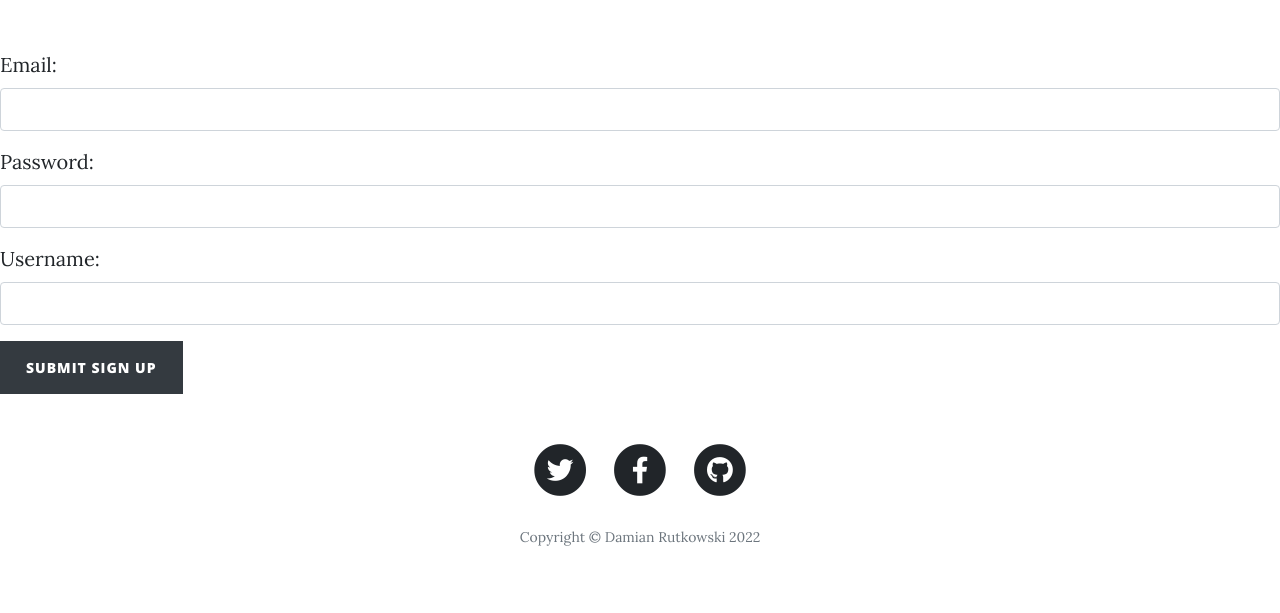
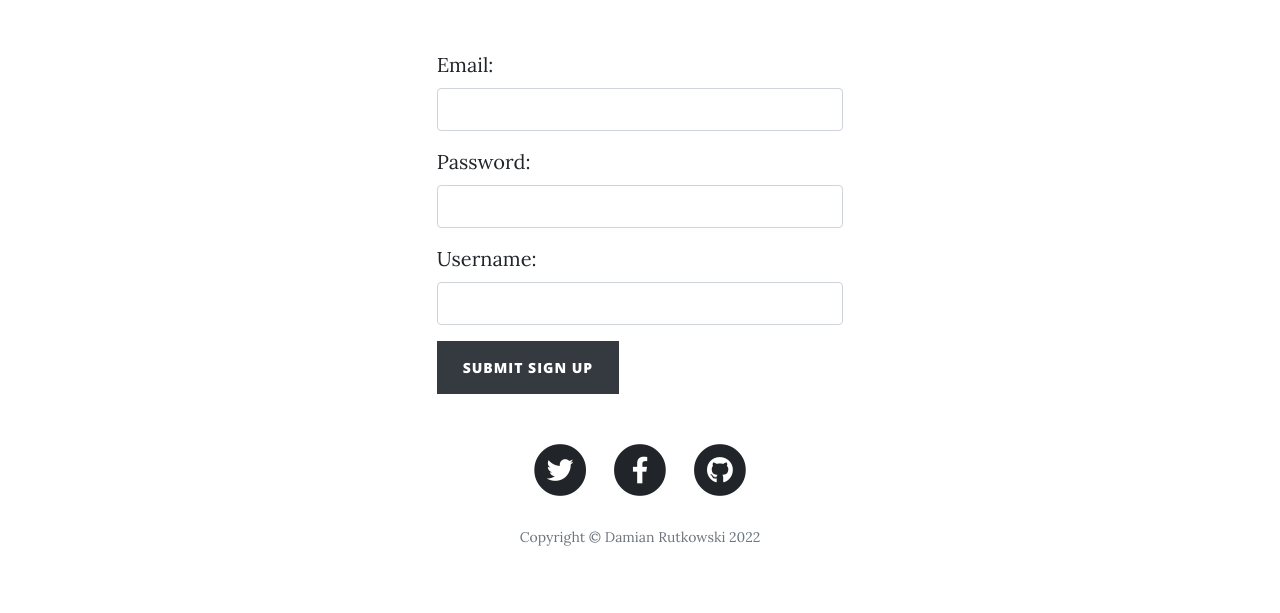
Before and after one commit to drutkoowski/Learn-friendly-spots, a Flask app: page /register in a window 1280 px wide. Shown: the part 465-1078 px from the top of the page. Run offline with Flask 2, Linux system fonts and the light colour scheme; some libraries are stand-ins or nearby versions.

Commit message:
Adding align to login/register forms

```diff
--- a/templates/register.html
+++ b/templates/register.html
@@ -32,7 +32,12 @@
         {% endfor %}
     {% endif %}
 {% endwith %}
-<div class="" id="loginform">
- {{ wtf.quick_form(form, novalidate=True, button_map={"submit": "dark"}) }}
+
+<div class="row">
+
+    <div class="col-md-4 col-lg-offset-4 ml-auto mr-auto" id="loginform">
+       {{ wtf.quick_form(form, novalidate=True, button_map={"submit": "dark"}) }}
+    </div>
 </div>
+
 {% endblock %}
```
Also changed, not shown: templates/login.html (+5 -2 lines).
